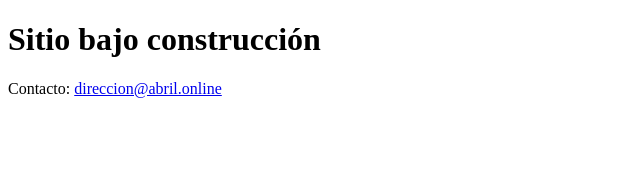
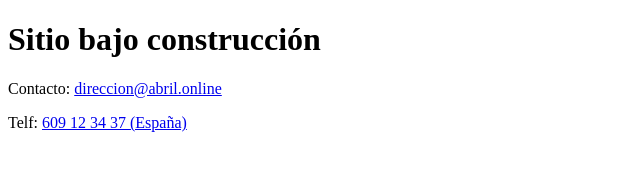
Before and after one commit to gfiorav/abril.online, a plain HTML site: page index.html in a window 1280 px wide. Shown: the whole page, without its empty margins (0-640 px from the left). Drawn offline with Linux system fonts and the light colour scheme.

Commit message:
Add contact tel

```diff
--- a/index.html
+++ b/index.html
@@ -6,5 +6,6 @@
 <body>
   <h1>Sitio bajo construcción</h1>
   <p>Contacto: <a href="mailto:antonio.abril@actuarios.org">direccion@abril.online</a></p>
+  <p>Telf: <a href="tel:+34609123437">609 12 34 37 (España)</a></p>
 </body>
 </html>
```
